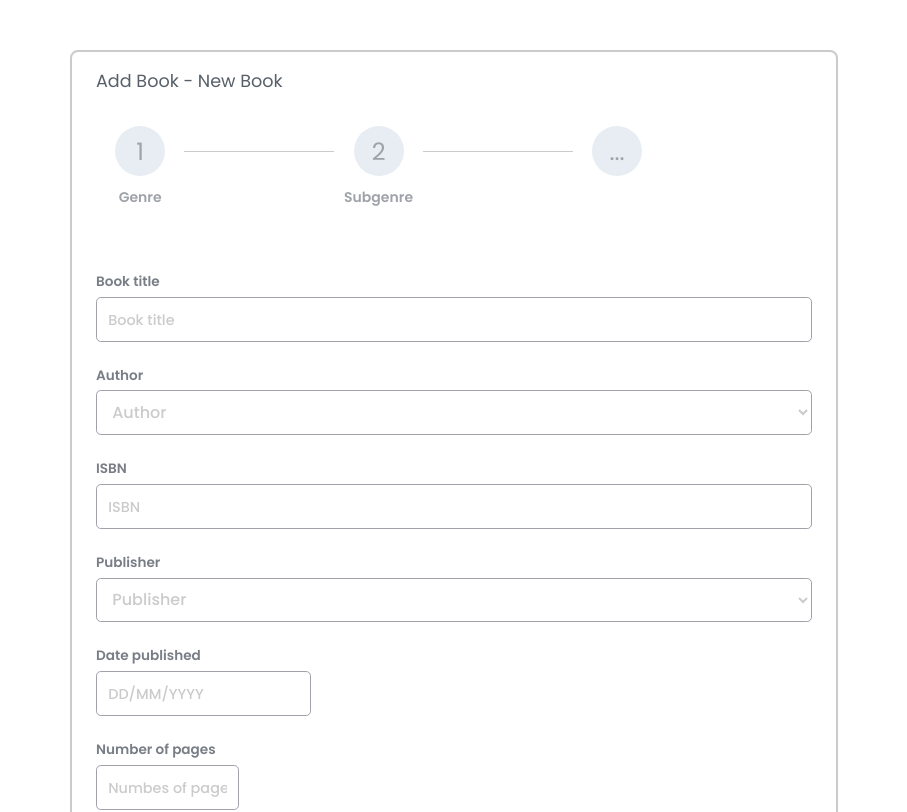
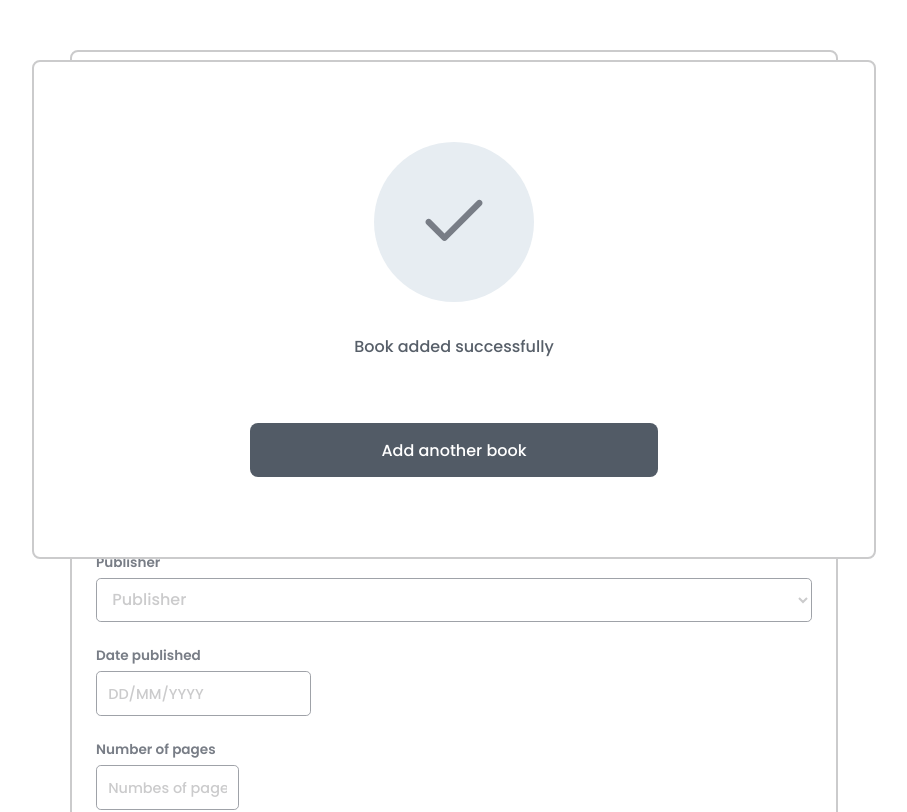
Before and after one commit to AnselemOdims/library_wizard, a React (Create React App) app: page /fourth-step in a window 1280 px wide. Shown: the top 812 px of the page, without its empty margins (186-1093 px from the left). Built offline with nearby package versions, Linux system fonts and the light colour scheme.

Commit message:
Feat: style the modal

```diff
--- a/src/components/SuccessModal.tsx
+++ b/src/components/SuccessModal.tsx
@@ -1,10 +1,18 @@
 import ReactDOM from "react-dom";
+
+import CheckMark from '../images/check.svg';
 
 
 const SuccessModal = () => {
   return ReactDOM.createPortal(
-    <div>
-      <p>I am a modal</p>
+    <div className="success-modal">
+      <div>
+        <img src={CheckMark} alt="check icon"/>
+      </div>
+      <p>Book added successfully</p>
+      <div>
+        <button>Add another book</button>
+      </div>
     </div>
   , document.body)
 }
--- a/src/pages/FourthStep.tsx
+++ b/src/pages/FourthStep.tsx
@@ -1,14 +1,17 @@
-import { FunctionComponent, useState } from 'react';
-import { Link } from 'react-router-dom';
+import { FunctionComponent, useEffect, useState } from 'react';
+import { useSelector } from 'react-redux';
+import { Link, useNavigate } from 'react-router-dom';
 import Form from '../components/Form';
 
-import GenreButtonList from '../components/GenreButtonList';
 import SuccessModal from '../components/SuccessModal';
 import Icon from '../images/down.svg';
 import { postData } from '../utils/fakeFetch';
+import { StateType } from '../utils/types';
 interface FourthStepProps {}
 
 const FourthStep: FunctionComponent<FourthStepProps> = () => {
+	const step = useSelector<RootState, StateType>((state) => state.step);
+	const navigate = useNavigate();
 	const [formError, setFormError] = useState('');
 	const [loading, setLoading] = useState(false);
 	const [showModal, setShowModal] = useState(false);
@@ -26,47 +29,67 @@ const FourthStep: FunctionComponent<FourthStepProps> = () => {
 	});
 
 	const handleClick = async () => {
-		if(Object.values(formData).includes('')) {
-			setFormError('Kindly include all information necessary to add a new book');
+		const { description, ...others } = formData;
+		if (formData.description && Object.values(formData).includes('')) {
+			setFormError(
+				'Kindly include all information necessary to add a new book'
+			);
+			return;
+		} else if (
+			!formData.description &&
+			Object.values({ ...others }).includes('')
+		) {
+			setFormError(
+				'Kindly include all information necessary to add a new book'
+			);
 			return;
 		}
 		try {
-			setLoading(true)
+			setLoading(true);
 			const res = await postData(formData);
 			console.log(res);
-			setShowModal(true)
+			setShowModal(true);
 		} catch (err) {
 			console.error(err);
 		} finally {
-			setLoading(false)
+			setLoading(false);
 		}
-	}
+	};
 
-	const handleChange = (e: React.FormEvent<HTMLInputElement | HTMLTextAreaElement | HTMLSelectElement>) => {
+	const handleChange = (
+		e: React.FormEvent<
+			HTMLInputElement | HTMLTextAreaElement | HTMLSelectElement
+		>
+	) => {
 		setFormError('');
 		const { value, name } = e.currentTarget;
 		setFormData({
-      ...formData,
-      [name]:  value
-    });
+			...formData,
+			[name]: value,
+		});
 	};
+
+	// useEffect(() => {
+	//   if(!step.firstStep){
+	//     navigate('/')
+	//   }
+	// })
 
 	return (
 		<div>
 			<Form handleChange={(e) => handleChange(e)} formData={formData} />
-			<p className="error">{formError}</p>
+			<p className='error'>{formError}</p>
 			<div className='dir_btn_container'>
 				<Link to='/third-step'>
-					<img src={Icon} alt="back arrow" />
+					<img src={Icon} alt='back arrow' />
 					Back
 				</Link>
-				<button
-					onClick={handleClick}
-				>
-					{loading ? <span className="loading-spinner"></span> : 'Add'}
+				<button onClick={handleClick}>
+					{loading ? <span className='loading-spinner'></span> : 'Add'}
 				</button>
 			</div>
-			{showModal && <SuccessModal />}
+			{/* {showModal && <SuccessModal />} */}
+			<SuccessModal />
 		</div>
 	);
 };
--- /dev/null
+++ b/src/styles/_modal.scss
@@ -0,0 +1,48 @@
+.success-modal {
+  @include position(absolute, 5%, unset, 17%, 17%);
+  @include display-flex(column, unset, center);
+
+  border: solid 2px red;
+  padding: 5rem;
+  border: solid 0.15rem $text-color-2;
+  border-radius: 0.5rem;
+  background: #fff;
+
+  > div {
+
+    &:nth-of-type(1) {
+      @include display-flex(row, center, center);
+
+      width: 10rem;
+      height: 10rem;
+      background: $neutral-color;
+      border-radius: 50%;
+
+      img {
+        width: 4.7rem;
+      }
+    }
+
+    &:nth-of-type(2) {
+      @include display-flex(row, center, center);
+      width: 100%;
+
+      button {
+        @include font-stack('Poppins', sans-serif, normal, 500, 1rem, 1.2rem);
+
+        border: none;
+        padding: 1.1rem;
+        width: 60%;
+        border-radius: 0.5rem;
+        background: $primary-color;
+        color: #fff;
+      }
+    }
+  }
+
+  p {
+    margin: 2rem 0 4rem;
+    font-weight: 500;
+    color: $text-color-4
+  }
+}
--- a/src/styles/styles.scss
+++ b/src/styles/styles.scss
@@ -6,6 +6,7 @@
 @import 'buttons';
 @import 'steps';
 @import 'form';
+@import 'modal';
 
 /* General page settings */
 html {
@@ -49,13 +50,3 @@ ul, li {
   width: 60%;
   margin: 0 auto;
 }
-
-input[type="checkbox" i] {
-  border: solid 5px red;
-  padding: 20px
-}
-
-input[type="checkbox" i]:checked {
-  background: red
-
-}
--- a/src/utils/fakeFetch.ts
+++ b/src/utils/fakeFetch.ts
@@ -1,11 +1,12 @@
 export const postData = (data: any) =>
-  new Promise((resolve, reject) => {
-    if (Object.values(data).includes('')) {
-      return setTimeout(
-        () => reject(new Error('All data is required')),
-        2000
-      );
-    }
+	new Promise((resolve, reject) => {
+		const { description, ...others } = data;
+		if (
+			(data.description && Object.values(data).includes('')) &&
+			(!data.description && Object.values({ ...others }).includes(''))
+		) {
+			return setTimeout(() => reject(new Error('All data is required')), 2000);
+		}
 
-    setTimeout(() => resolve(data), 2000);
-});
+		setTimeout(() => resolve(data), 2000);
+	});
```
Also changed, not shown: src/images/check.svg (added).
